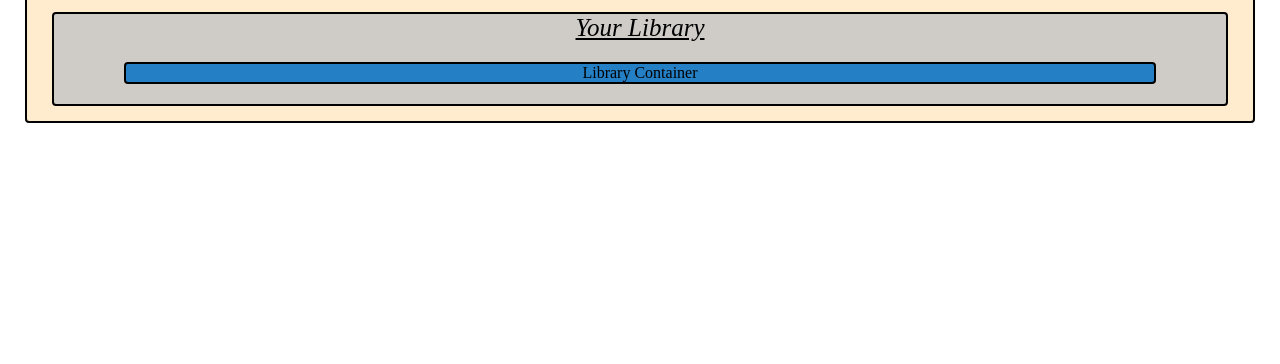
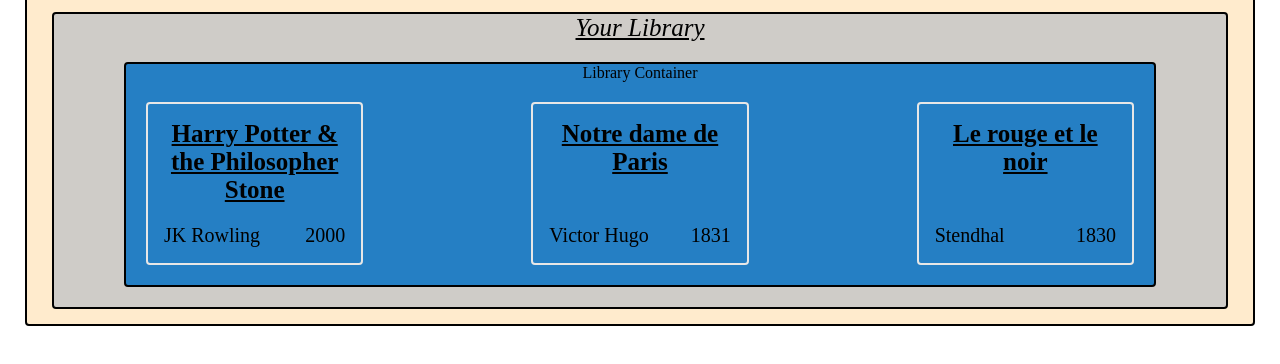
Before and after one commit to AlexandreGuenot/Small-Library, a plain HTML site: page index.html in a window 1280 px wide. Shown: the part 72-436 px from the top of the page. Drawn offline with Linux system fonts and the light colour scheme.

Commit message:
Can Display data of the array

```diff
--- a/index.html
+++ b/index.html
@@ -14,7 +14,7 @@
             <div class="logo">FreeSource</div>
             <ul class="menu">
                 <li class="menu_links">
-                    <a href="#Adding">Add a book</a>
+                    <a href="#Adding" onclick="addBookToLibrary()">Add a book</a>
                 </li>
                 <li class="menu_links">
                     <a href="#Removing">Remove a book</a>
@@ -26,11 +26,10 @@
                 Your Library
             </div>
             <div class="libraryContainer">
-                <!-- Cards for each Book here -->
                 Library Container
                 <div class="booksDisplayer">
-                    <!-- The Grid  -->
-
+                    <!-- The Grid built in the JS file -->
+                    </div>
                 </div>
             </div>
         </main>
--- a/script.js
+++ b/script.js
@@ -1,20 +1,38 @@
 let myLibrary = [
-    {title:"Harry Potter",author:"JK Rowling",year:2000},
-    {title:"Notre dame de Paris",author:"Victor Hugo",year:1831},
-    {title:"Le rouge et le noir",author:"Stendhal",year:1830}
+    {title:"Harry Potter & the Philosopher Stone",author:"JK Rowling",
+     year:2000,read:true
+    },
+    {title:"Notre dame de Paris",author:"Victor Hugo",
+     year:1831,read:true
+    },
+    {title:"Le rouge et le noir",author:"Stendhal",
+     year:1830,read:false
+    }
 ];
 function Book(title, author, year) {
     this.title = title
     this.author = author
     this.year = year
+    this.read = false
 }
-/*
+const container = document.querySelector('.booksDisplayer')
+container.innerHTML = displayBooks(myLibrary);
+
+function displayBooks(myLibrary) {
+   return myLibrary.map(book => `
+  <div class="book">
+  <div class="bookTitle">${book.title}</div>
+    <div class="description">
+      <div class="bookAuthor">${book.author}</div>
+      <div class="bookYear">${book.year}</div>
+    </div>
+  </div>`).join('');
+}
 function addBookToLibrary() {
-   let title = prompt("Title : ")
-   let author = prompt("Author : ")
-   let year = prompt("Year : ")
-  let new_book = new Book(title, author, year)
-  myLibrary.push(new_book)
+    let title = prompt("Title : ")
+    let author = prompt("Author : ")
+    let year = prompt("Year : ")
+    let new_book = new Book(title, author, year)
+    myLibrary.push(new_book)
+  container.innerHTML = displayBooks(myLibrary);
 }
-*/
-console.table(myLibrary)
--- a/styles.css
+++ b/styles.css
@@ -55,6 +55,32 @@ main .libraryContainer{
 }
 main .booksDisplayer{
     display: grid;
+    grid-template-columns: repeat(3, 1fr);
+    grid-auto-rows: auto;
+    column-gap: 8rem;
+    row-gap: 3rem;
+}
+.book {
+    display: flex;
+    flex-direction: column;
+    border: 2px solid #e7e7e7;
+    border-radius: 4px;
+    padding: 1rem;
+    margin: 20px;
+}
+.book .bookTitle {
+    max-width: 15rem;
+    font-size: 25px;
+    font-weight: bold;
+    text-decoration: underline;
+    text-align: center;
+    margin-bottom: 20px;
+}
+.description{
+    display: flex;
+    justify-content: space-between;
+    font-size: 20px;
+    margin-top: auto;
 }
 footer {
 
```
